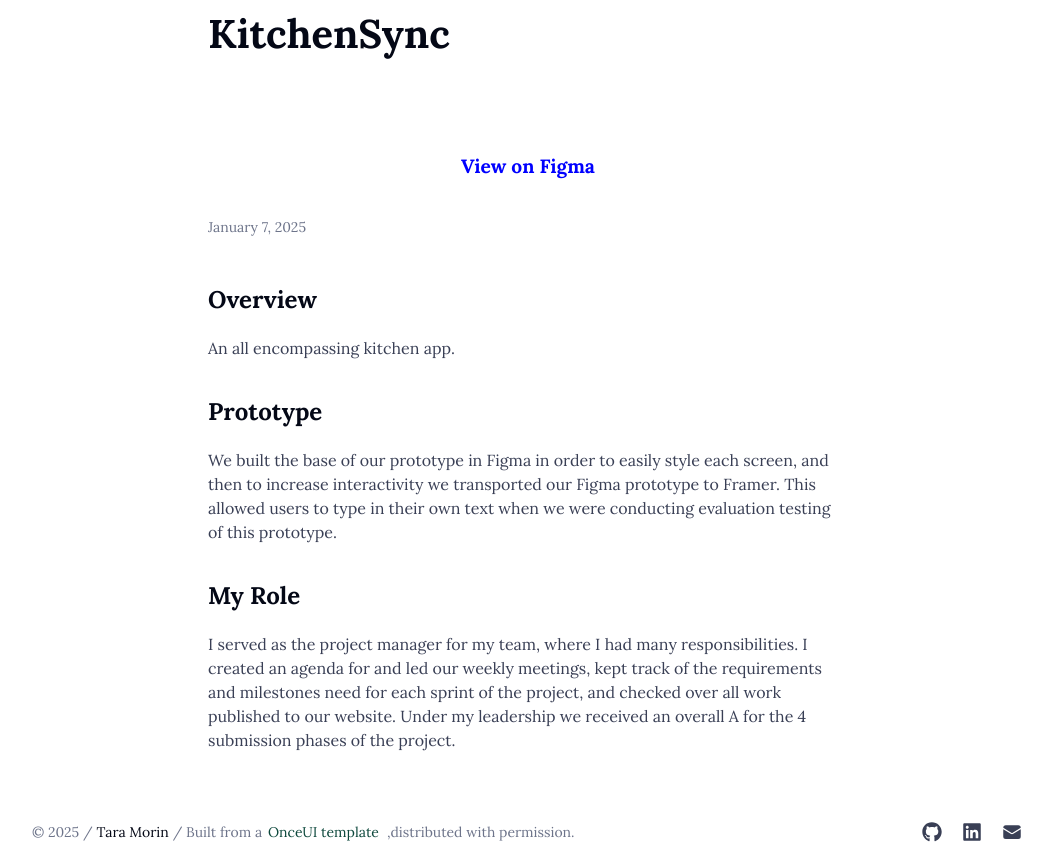
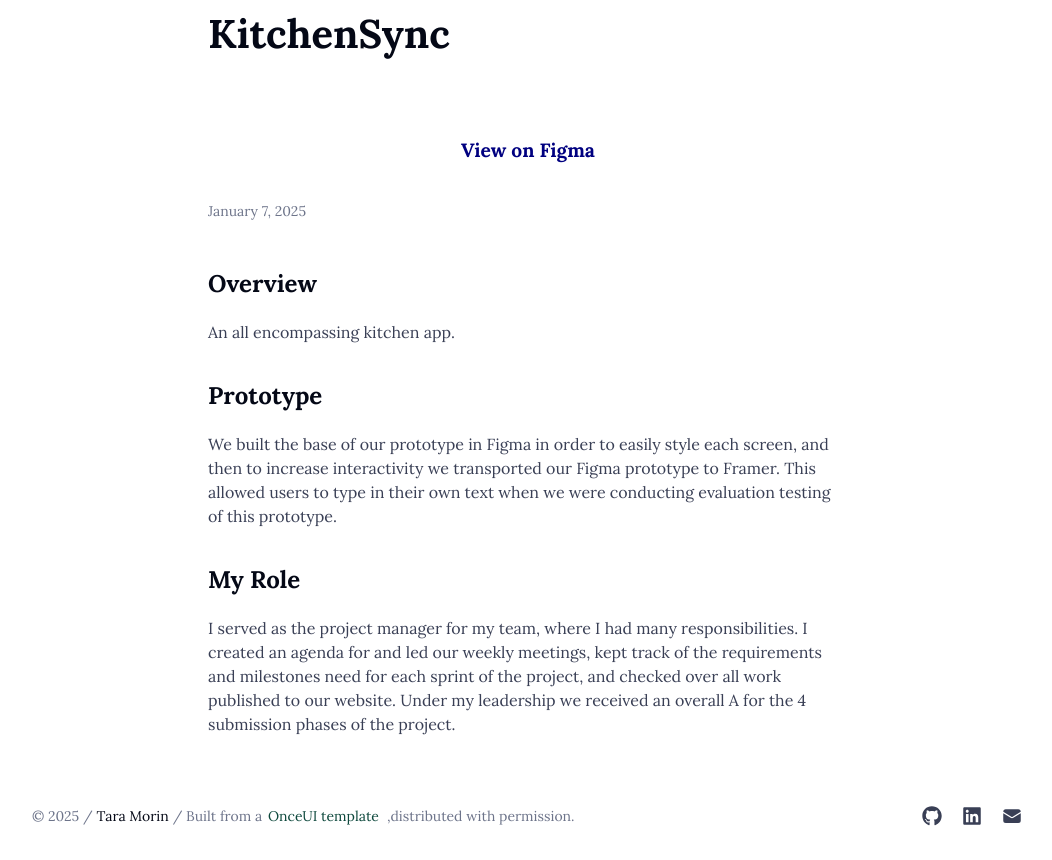
Before and after one commit to tara-morin/website, a Next.js app: page /en/ux/KitchenSync in a window 1280 px wide. Shown: the part 780-1640 px from the top of the page, without its empty margins (112-1164 px from the left). Built offline with nearby package versions, Linux system fonts and the light colour scheme.

Commit message:
added link styling to slug pages

```diff
--- a/src/app/[locale]/ux/[slug]/page.tsx
+++ b/src/app/[locale]/ux/[slug]/page.tsx
@@ -124,14 +124,7 @@ export default function Project(
                         href={post.metadata.figmaURL}
                         target="_blank"
                         rel="noopener noreferrer"
-                        style={{
-                            textDecoration: 'none',
-                            color: 'blue',
-                            fontSize: '1.2em',
-                            fontWeight: 'bold',
-                            marginTop: '16px',
-                            font: 'Lora',
-                        }}>
+                        className='link'>
                         View on Figma
                     </a>
                 </Flex>
--- a/src/once-ui/styles/global.scss
+++ b/src/once-ui/styles/global.scss
@@ -54,7 +54,7 @@ a {
 }
 
 .link:hover {
-  color: crimson;
+  color: rgb(124, 124, 255);
 }
 
 
```
Also changed, not shown: src/app/[locale]/machine_learning/[slug]/page.tsx (+1 -9 lines), src/app/[locale]/web_dev/[slug]/page.tsx (+1 -8 lines).
